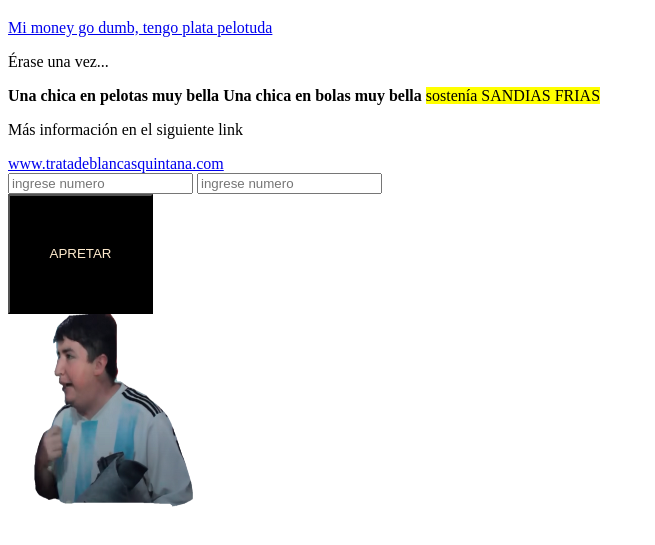
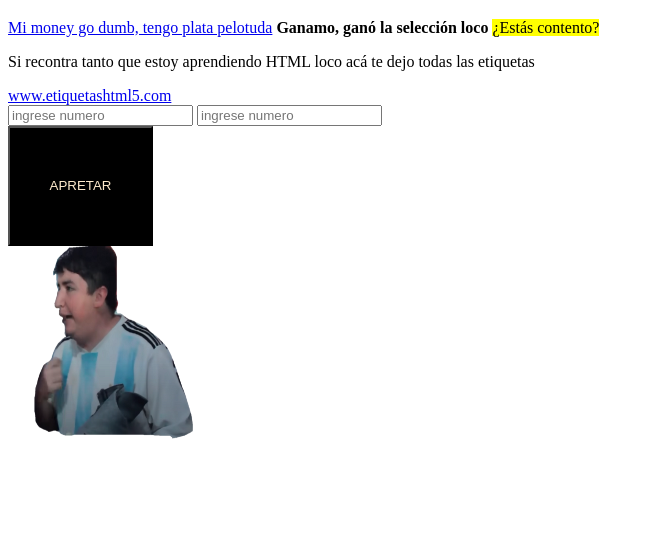
Before and after one commit to aguanteargentina/aguanteargentina, a plain HTML site: page index.html in a window 1280 px wide. Shown: the part 61-606 px from the top of the page, without its empty margins (0-655 px from the left). Drawn offline with Linux system fonts and the light colour scheme.

Commit message:
Update index.html

```diff
--- a/index.html
+++ b/index.html
@@ -11,16 +11,13 @@
     <h1>¡¡¡AGUANTE ARGENTINA LOCO!!!</h1>
     <a href="https://www.youtube.com/watch?v=9asMQnRyjck"
       target="_blank"> Mi money go dumb, tengo plata pelotuda</a>
-    <p>Érase una vez...</p>
-    <strong>Una chica en pelotas muy bella </strong>
-    <b>Una chica en bolas muy bella</b>
-    <mark>sostenía SANDIAS FRIAS</mark>
-    <p>Más información en el siguiente link</p>
-    <a
-      href="https://brandominus.com/blog/creatividad/todas-etiquetas-html5"
+    <strong>Ganamo, ganó la selección loco</strong>
+    <mark>¿Estás contento?</mark>
+    <p> Si recontra tanto que estoy aprendiendo HTML loco acá te dejo todas las etiquetas </p>
+     <a href="https://brandominus.com/blog/creatividad/todas-etiquetas-html5"
       target="_blank"
     >
-      www.tratadeblancasquintana.com
+      www.etiquetashtml5.com
     </a>
     <br />
     <form id="formSuma">
```
